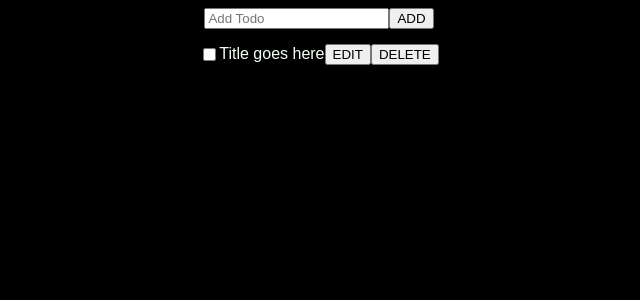
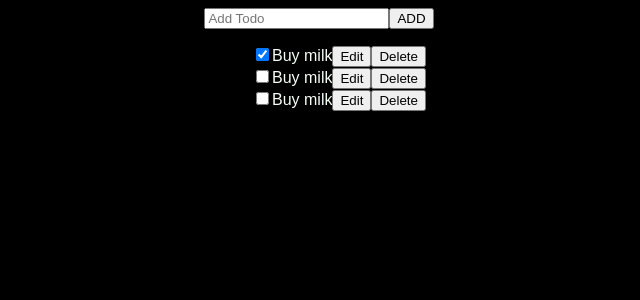
Before and after one commit to kotesh-arya/React-Cocept-Exercises, a React (Create React App) app: page / in a window 1280 px wide. Shown: the top 300 px of the page, without its empty margins (321-961 px from the left). Built offline with nearby package versions, Linux system fonts and the light colour scheme.

Commit message:
FEAT: Added complete Toto logic

```diff
--- a/src/AddTodo.js
+++ b/src/AddTodo.js
@@ -3,20 +3,20 @@ export default function AddTodo({ onAddTodo }) {
   const [title, setTitle] = useState("");
 
   return (
-    <div>
+    <>
       <input
         placeholder="Add Todo"
         value={title}
         onChange={(e) => setTitle(e.target.value)}
-      ></input>
+      />
       <button
-        onclick={() => {
+        onClick={() => {
           setTitle("");
           onAddTodo(title);
         }}
       >
         ADD
       </button>
-    </div>
+    </>
   );
 }
--- a/src/App.js
+++ b/src/App.js
@@ -2,7 +2,41 @@ import "./styles.css";
 import { useState } from "react";
 import AddTodo from "./AddTodo";
 import TaskList from "./TaskList";
+let nextId = 3;
+const initialTodos = [
+  { id: 0, title: "Buy milk", done: true },
+  { id: 1, title: "Buy milk", done: false },
+  { id: 2, title: "Buy milk", done: false }
+];
 export default function App() {
+  // -------------6-----------useState-React-Docs(ArrayInState)----------------------
+  const [todos, setTodos] = useState(initialTodos);
+  const handleAddTodo = (title) => {
+    setTodos([
+      ...todos,
+      {
+        id: nextId++, //just create a new Todo by giving a new ID
+        title: title, //title [setTitle("xxx")] comes from AddTodo component
+        done: false //unchecked new todo
+      }
+    ]);
+  };
+  const handleChangeTodo = (nextTodo) => {
+    setTodos(
+      todos.map((t) => {
+        if (t.id === nextTodo.id) {
+          return nextTodo;
+        } else {
+          return t;
+        }
+      })
+    );
+  };
+  const handleDeleteTodo = (todoId) => {
+    setTodos(todos.filter((task) => task.id !== todoId));
+  };
+  // -------------6-----------useState-React-Docs(ArrayInState)----------------------
+
   // const [like, setLike] = useState(false);
   // const headclick = () => {
   //   //updating the count variable each time the head gets clicked
@@ -123,12 +157,19 @@ export default function App() {
   //   });
   // };
   // -------------5-----------useState-React-Docs(NestedObjectInState)----------------------
-  // -------------6-----------useState-React-Docs(ArrayInState)----------------------
-
-  // -------------6-----------useState-React-Docs(ArrayInState)----------------------
 
   return (
     <div className="App">
+      {/* ------------6------------useState-React-Docs(ArrayInState)---------------------- */}
+
+      <AddTodo onAddTodo={handleAddTodo} />
+      <TaskList
+        todos={todos}
+        onChangeTodo={handleChangeTodo}
+        onDeleteTodo={handleDeleteTodo}
+      />
+
+      {/* ------------6------------useState-React-Docs(ArrayInState)---------------------- */}
       {/* -------------1-----------Dev-Ed-simplified-example---------------------- */}
       {/* <button onClick={decrementValue}>-</button>
       <span>
@@ -196,12 +237,6 @@ export default function App() {
       </p>
       <img src={person.artwork.image} alt={person.artwork.image} /> */}
       {/* ------------5------------useState-React-Docs(nestedObjectInState)---------------------- */}
-      {/* ------------6------------useState-React-Docs(ArrayInState)---------------------- */}
-
-      <AddTodo />
-      <TaskList />
-
-      {/* ------------6------------useState-React-Docs(ArrayInState)---------------------- */}
     </div>
   );
 }
--- a/src/TaskList.js
+++ b/src/TaskList.js
@@ -2,13 +2,56 @@ import { useState } from "react";
 
 export default function TaskList({ todos, onChangeTodo, onDeleteTodo }) {
   return (
-    <div className="item-row">
-      {" "}
-      <br /> <br />
-      <input type="checkbox"></input>
-      <p>Title goes here</p>
-      <button>EDIT</button>
-      <button>DELETE</button>
-    </div>
+    <ul>
+      {todos.map((todo) => (
+        <li key={todo.id}>
+          <Task todo={todo} onChange={onChangeTodo} onDelete={onDeleteTodo} />
+        </li>
+      ))}
+    </ul>
   );
 }
+
+function Task({ todo, onChange, onDelete }) {
+  const [isEditing, setIsEditing] = useState(false);
+  let todoContent;
+  if (isEditing) {
+    todoContent = (
+      <>
+        <input
+          value={todo.title}
+          onChange={(e) => {
+            onChange({
+              ...todo,
+              title: e.target.value
+            });
+          }}
+        />
+        <button onClick={() => setIsEditing(false)}>Save</button>
+      </>
+    );
+  } else {
+    todoContent = (
+      <>
+        {todo.title}
+        <button onClick={() => setIsEditing(true)}>Edit</button>
+      </>
+    );
+  }
+  return (
+    <label>
+      <input
+        type="checkbox"
+        checked={todo.done}
+        onChange={(e) => {
+          onChange({
+            ...todo,
+            done: e.target.checked
+          });
+        }}
+      />
+      {todoContent}
+      <button onClick={() => onDelete(todo.id)}>Delete</button>
+    </label>
+  );
+}
--- a/src/styles.css
+++ b/src/styles.css
@@ -22,3 +22,6 @@ span {
   align-items: center;
   justify-content: center;
 }
+li {
+  list-style-type: none;
+}
```
